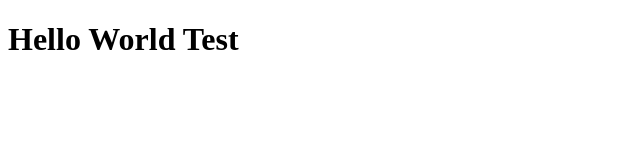
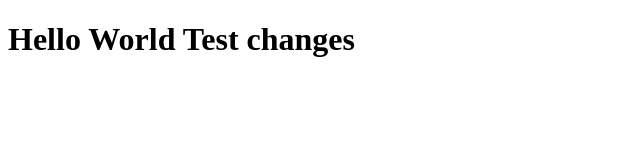
Before and after one commit to jensengbg-Jyotirmayee-Behuria/test-github, a plain HTML site: page index.html in a window 1280 px wide. Shown: the whole page, without its empty margins (0-640 px from the left). Drawn offline with Linux system fonts and the light colour scheme.

Commit message:
Update index.html

```diff
--- a/index.html
+++ b/index.html
@@ -7,6 +7,6 @@
     <title>Document</title>
 </head>
 <body>
-  <h1>Hello World Test</h1>
+  <h1>Hello World Test changes</h1>
 </body>
 </html>
```
